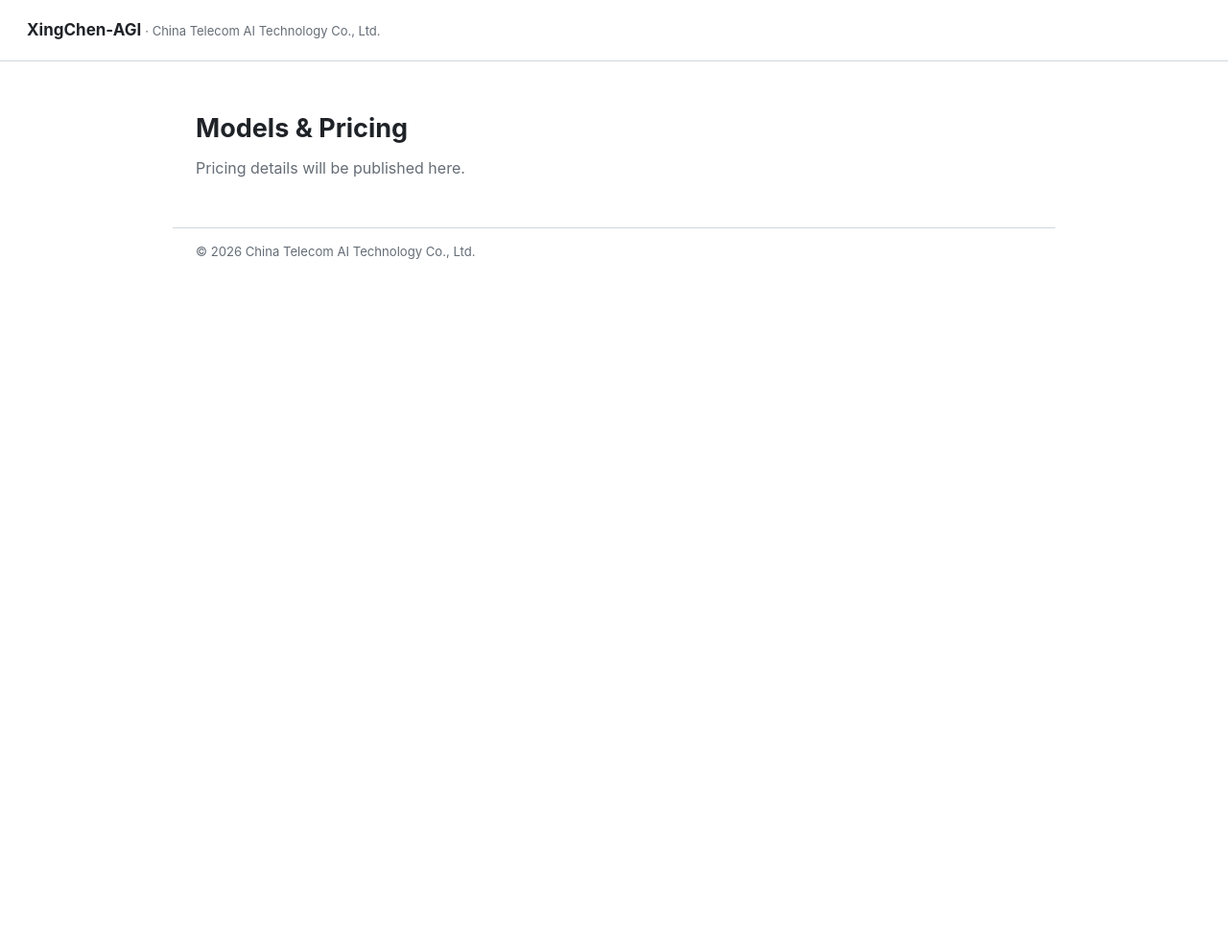
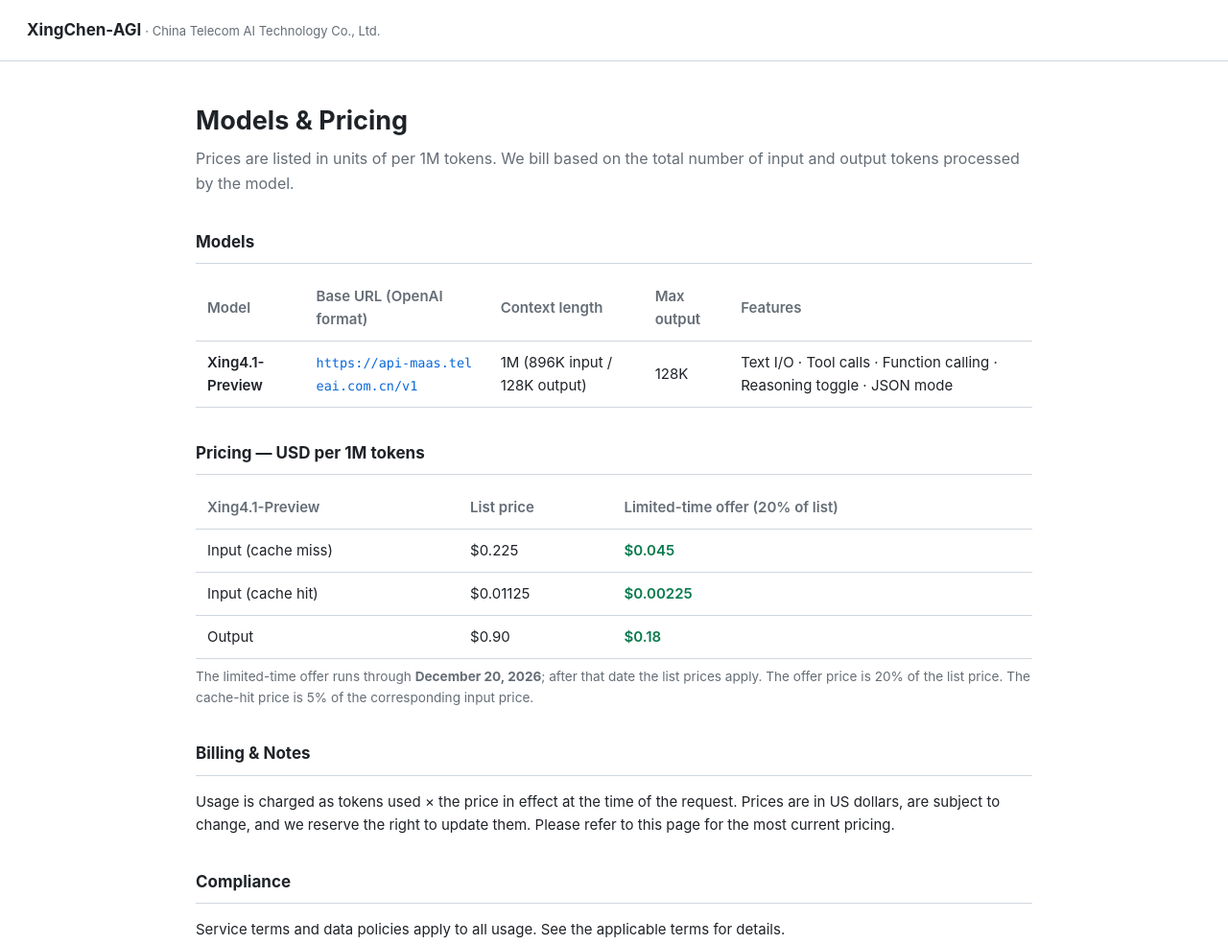
Before and after one commit to XingChen-AGI/pricing, a plain HTML site: page index.html in a window 1280 px wide. Shown: the top 984 px of the page at 96% size. Before the commit the page ends 800 px from the top, so only its background shows below. Drawn offline with Linux system fonts and the light colour scheme.

Commit message:
pricing: publish Xing4.1-Preview list price and limited-time offer (through 2026-12-20)

```diff
--- a/index.html
+++ b/index.html
@@ -5,24 +5,78 @@
 <meta name="viewport" content="width=device-width, initial-scale=1">
 <title>Models &amp; Pricing · XingChen-AGI</title>
 <style>
-  :root{--bg:#0f1117;--fg:#e6e9ef;--mut:#9aa3b2;--bd:#2a2f3a}
+  :root{--bg:#0f1117;--fg:#e6e9ef;--mut:#9aa3b2;--bd:#2a2f3a;--acc:#4f8cff;--card:#161a22}
   *{box-sizing:border-box}
   body{margin:0;font:16px/1.6 -apple-system,"Segoe UI",Roboto,Helvetica,Arial,sans-serif;background:var(--bg);color:var(--fg)}
-  header{padding:18px 28px;border-bottom:1px solid var(--bd);font-weight:700;font-size:17px}
-  header span{color:var(--mut);font-weight:400;font-size:13px}
-  main{max-width:920px;margin:0 auto;padding:48px 24px}
-  h1{font-size:27px;margin:0 0 8px}
-  .lede{color:var(--mut);margin:0}
+  header{display:flex;align-items:baseline;gap:10px;padding:18px 28px;border-bottom:1px solid var(--bd)}
+  .brand{font-weight:700;font-size:17px}
+  .brand span{color:var(--mut);font-weight:400;font-size:13px}
+  main{max-width:920px;margin:0 auto;padding:40px 24px 56px}
+  h1{font-size:27px;margin:0 0 6px}
+  .lede{color:var(--mut);margin:0 0 28px}
+  h2{font-size:17px;margin:34px 0 12px;padding-bottom:8px;border-bottom:1px solid var(--bd)}
+  table{width:100%;border-collapse:collapse;font-size:15px}
+  th,td{padding:10px 12px;text-align:left;border-bottom:1px solid var(--bd)}
+  th{color:var(--mut);font-weight:600}
+  tbody tr:hover td{background:var(--card)}
+  .model{font-weight:600;color:#fff}
+  .promo{color:#7ee2b8;font-weight:600}
+  code{font-family:ui-monospace,SFMono-Regular,Menlo,Consolas,monospace;font-size:.9em;color:#a5b4fc;word-break:break-all}
+  .note{color:var(--mut);font-size:.85em;margin-top:8px}
+  .billing{font-size:15px;color:var(--fg)}
   footer{max-width:920px;margin:0 auto;padding:14px 24px 40px;border-top:1px solid var(--bd);color:var(--mut);font-size:.82em}
-  @media (prefers-color-scheme: light){:root{--bg:#fff;--fg:#1f2328;--mut:#656d76;--bd:#d0d7de}}
+  @media (prefers-color-scheme: light){
+    :root{--bg:#ffffff;--card:#f6f8fa;--fg:#1f2328;--mut:#656d76;--bd:#d0d7de}
+    code{color:#0969da}.model{color:#1f2328}.promo{color:#0a7b4f}
+  }
 </style>
 </head>
 <body>
-<header>XingChen-AGI <span>· China Telecom AI Technology Co., Ltd.</span></header>
+<header>
+  <div class="brand">XingChen-AGI <span>· China Telecom AI Technology Co., Ltd.</span></div>
+</header>
 <main>
   <h1>Models &amp; Pricing</h1>
-  <p class="lede">Pricing details will be published here.</p>
+  <p class="lede">Prices are listed in units of per 1M tokens. We bill based on the total number of input and output tokens processed by the model.</p>
+
+  <h2>Models</h2>
+  <table>
+    <thead>
+      <tr><th>Model</th><th>Base URL (OpenAI format)</th><th>Context length</th><th>Max output</th><th>Features</th></tr>
+    </thead>
+    <tbody>
+      <tr>
+        <td class="model">Xing4.1-Preview</td>
+        <td><code>https://api-maas.teleai.com.cn/v1</code></td>
+        <td>1M (896K input / 128K output)</td>
+        <td>128K</td>
+        <td>Text I/O · Tool calls · Function calling · Reasoning toggle · JSON mode</td>
+      </tr>
+      <!-- Add future models as additional rows. -->
+    </tbody>
+  </table>
+
+  <h2>Pricing — USD per 1M tokens</h2>
+  <table>
+    <thead>
+      <tr><th>Xing4.1-Preview</th><th>List price</th><th>Limited-time offer (20% of list)</th></tr>
+    </thead>
+    <tbody>
+      <tr><td>Input (cache miss)</td><td>$0.225</td><td class="promo">$0.045</td></tr>
+      <tr><td>Input (cache hit)</td><td>$0.01125</td><td class="promo">$0.00225</td></tr>
+      <tr><td>Output</td><td>$0.90</td><td class="promo">$0.18</td></tr>
+    </tbody>
+  </table>
+  <p class="note">The limited-time offer runs through <strong>December 20, 2026</strong>; after that date the list prices apply. The offer price is 20% of the list price. The cache-hit price is 5% of the corresponding input price.</p>
+
+  <h2>Billing &amp; Notes</h2>
+  <p class="billing">Usage is charged as tokens used × the price in effect at the time of the request. Prices are in US dollars, are subject to change, and we reserve the right to update them. Please refer to this page for the most current pricing.</p>
+
+  <h2>Compliance</h2>
+  <p class="billing">Service terms and data policies apply to all usage. See the applicable terms for details.</p>
 </main>
-<footer>&copy; 2026 China Telecom AI Technology Co., Ltd.</footer>
+<footer>
+  © 2026 China Telecom AI Technology Co., Ltd. · All prices are per 1M tokens unless stated otherwise.
+</footer>
 </body>
 </html>
```
Also changed, not shown: 1 other file.
